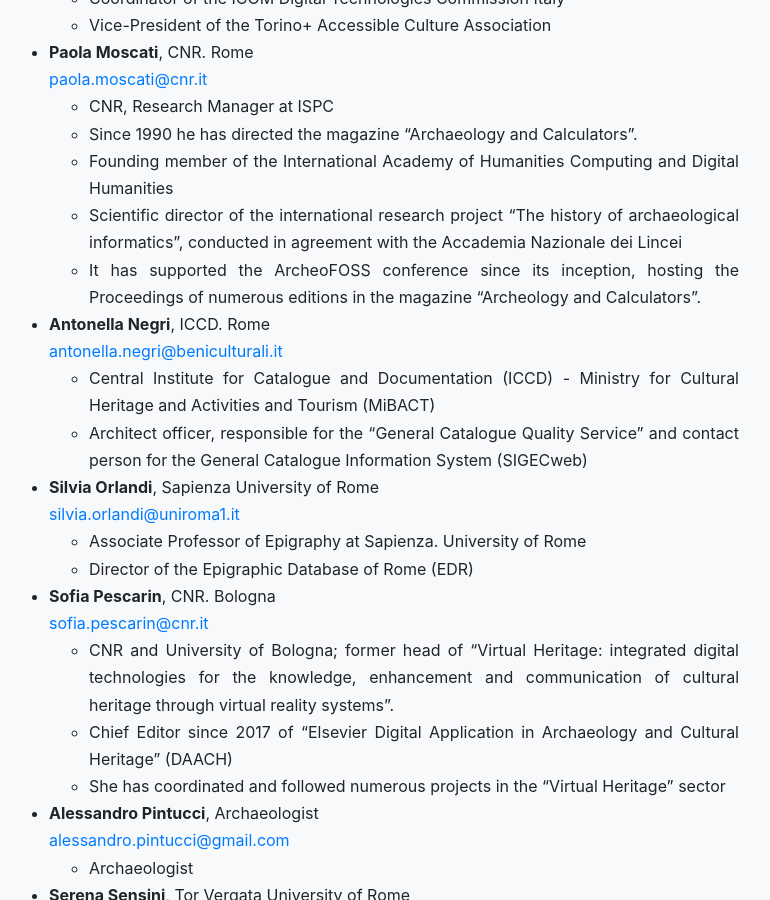
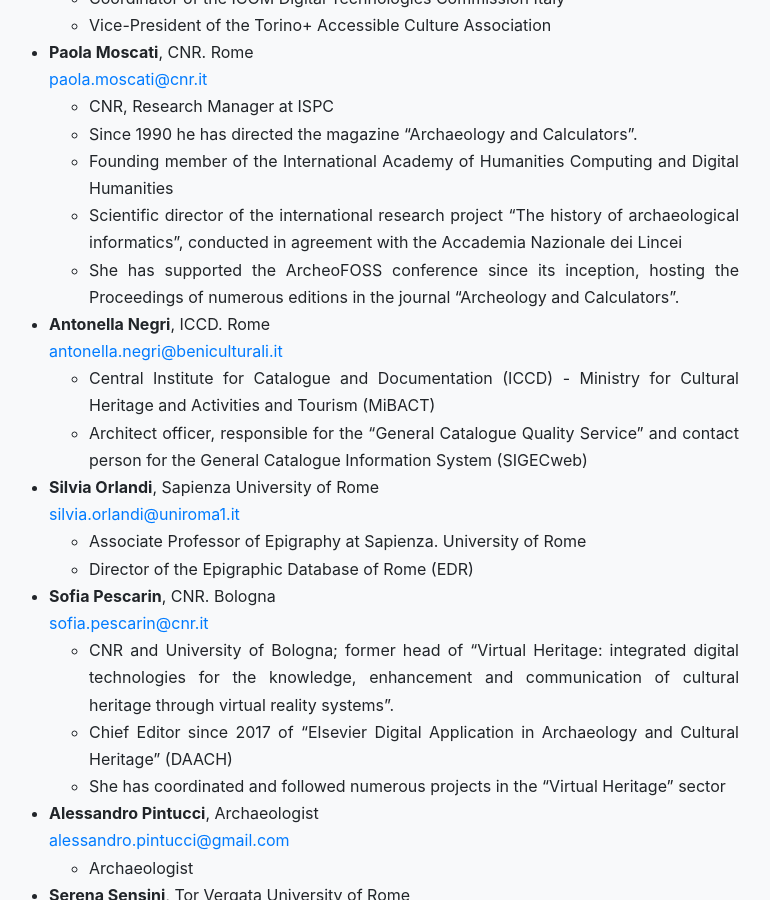
Before and after one commit to archeofoss/archeofoss2020, a Jekyll site: the page built from about-us.md, in a window 1280 px wide and 900 px high, scrolled down 2061 px. Shown: the whole window, without its empty margins (266-1036 px from the left). Built offline with Jekyll 4.4.1, drawn with Linux system fonts in a browser that asks for light colours; nearby versions of some CDN libraries.

Commit message:
Update about-us.md

```diff
--- a/about-us.md
+++ b/about-us.md
@@ -63,7 +63,7 @@
     - Since 1990 he has directed the magazine "Archaeology and Calculators".
     - Founding member of the International Academy of Humanities Computing and Digital Humanities
     - Scientific director of the international research project "The history of archaeological informatics", conducted in agreement with the Accademia Nazionale dei Lincei
-    - It has supported the ArcheoFOSS conference since its inception, hosting the Proceedings of numerous editions in the magazine "Archeology and Calculators".
+    - She has supported the ArcheoFOSS conference since its inception, hosting the Proceedings of numerous editions in the journal "Archeology and Calculators".
 - **Antonella Negri**, ICCD. Rome
 [antonella.negri@beniculturali.it](mailto:antonella.negri@beniculturali.it)
     - Central Institute for Catalogue and Documentation (ICCD) - Ministry for Cultural Heritage and Activities and Tourism (MiBACT)
```
